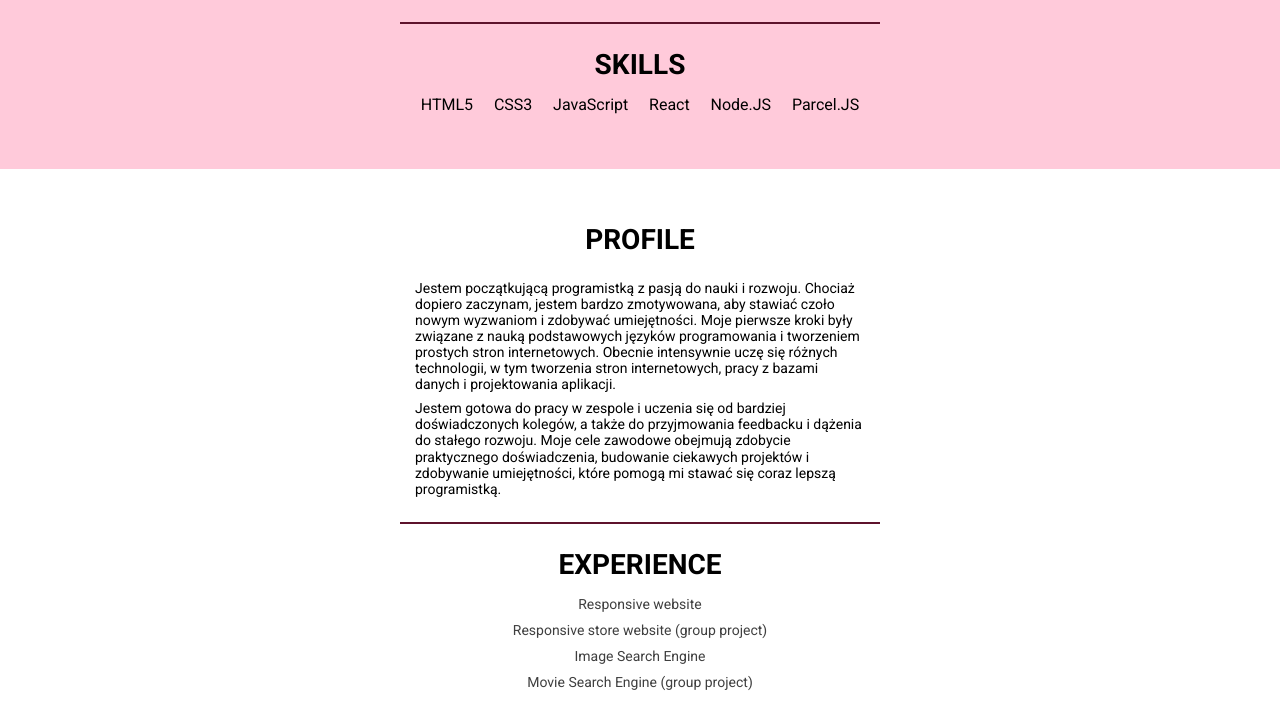
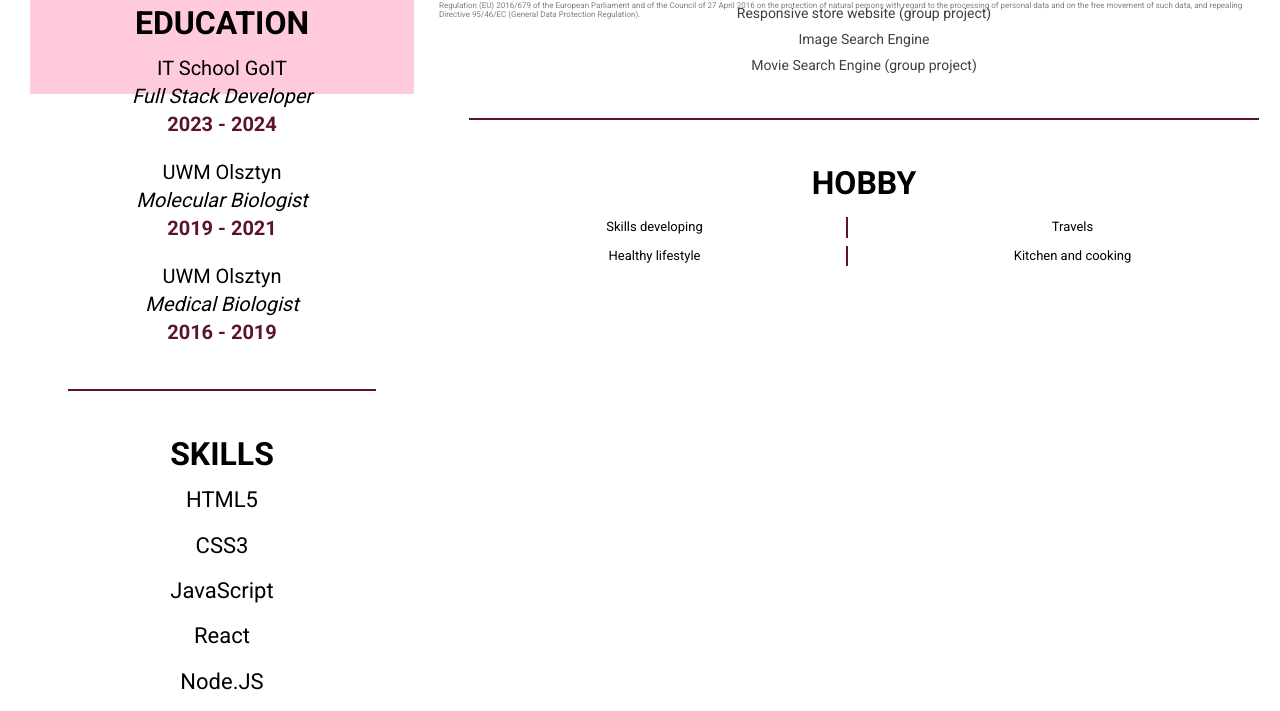
Before and after one commit to ArletaJanysz/CV-project, a plain HTML site: page index.html in a window 1280 px wide. Shown: the part 751-1462 px from the top of the page. Drawn offline with nearby package versions, Linux system fonts and the light colour scheme; a script that the page names is missing.

Commit message:
some fixes

```diff
--- a/sass/components/_about.scss
+++ b/sass/components/_about.scss
@@ -2,6 +2,11 @@
 	font-size: 14px;
 	display: flex;
 	flex-direction: column;
+
+	@include tablet {
+		padding-left: 35%;
+
+	}
 
 	&--profile {
 		display: flex;
@@ -44,11 +49,16 @@
 		width: 48%;
 		padding: 3px;
 		text-align: center;
-      font-size: 13px;
+		font-size: 13px;
 	}
 
-   div:nth-child(1),
+	div:nth-child(1),
 	div:nth-child(2) {
 		border-bottom: 2px solid var(--active-color);
+
+		@include tablet {
+			// min-width: fit-content;
+			max-width: 95%;
+		}
 	}
 }
--- a/sass/components/_clause.scss
+++ b/sass/components/_clause.scss
@@ -1,5 +1,12 @@
 .clause p {
 	font-size: 8px;
 	color: #808080;
+		position: fixed;
+		bottom: 15px;
 	// padding: 0 30px 15px 30px;
+	@include tablet {
+		padding-left: 30%;
+		padding-right: 15px;
+		bottom: 30px;
+	}
 }
--- a/sass/components/_header.scss
+++ b/sass/components/_header.scss
@@ -5,17 +5,33 @@
 	justify-content: center;
 	text-align: center;
 
+	@include tablet{
+		padding-left:30%;
+	}
+
 	&__intro--name {
 		font-size: 28px;
 		text-transform: uppercase;
+
+		@include tablet {
+			font-size: 38px;
+		}
 	}
 
 	&__intro--prof {
 		color: rgb(190, 189, 189);
+
+		@include tablet {
+			font-size: 22px;
+		}
 	}
 }
 
 
 .deco {
 	font-size: 32px;
+
+	@include tablet {
+		font-size: 46px;
+	}
 }
--- a/sass/components/_hero.scss
+++ b/sass/components/_hero.scss
@@ -3,15 +3,34 @@
 	display: flex;
 	flex-direction: column;
 
+	@include tablet {
+		min-width: 300px;
+		max-width: 30%;
+		height: 100%;
+		position: absolute;
+		top: 45px;
+		left: 30px;
+	}
+
 	&__photo {
 		border-radius: 50%;
-		border: 1.5px solid black;
+		border: 1.5px solid #000000;
 		// margin: 30px;
+
+		@include tablet {
+			width: 75%;
+			height: auto;
+		}
 
 		&--container {
 			text-align: center;
+
+			@include tablet {
+				padding: 15px 0;
+			}
 		}
 	}
+
 	&__contacts {
 		display: flex;
 		// padding: 25px;
@@ -20,6 +39,11 @@
 		justify-content: center;
 		gap: 8px;
 		font-size: 14px;
+
+		@include tablet {
+			gap: 15px;
+			font-size: 18px;
+		}
 
 		&--link {
 			text-decoration: none;
@@ -31,21 +55,40 @@
 			}
 		}
 	}
+
 	&__edu--list {
 		display: flex;
 		flex-direction: column;
-		gap: 5px;
+		gap: 15px;
+
+		@include tablet {
+			gap: 25px;
+			font-size: 20px;
+		}
 	}
 
 	&__edu--item {
 		display: flex;
 		justify-content: space-between;
 		font-size: 14px;
+
+		@include tablet {
+			flex-direction: column;
+			align-items: center;
+			justify-content: center;
+			gap: 5px;
+			font-size: 20px;
+		}
 	}
 
 	div:nth-child(2),
 	div:nth-child(3) {
 		border-bottom: 2px solid var(--active-color);
+
+		@include tablet {
+			min-width: fit-content;
+			max-width: 80%;
+		}
 	}
 
 	&__skills--list {
@@ -54,6 +97,14 @@
 		justify-content: space-evenly;
 		flex-wrap: wrap;
 		gap: 15px;
+
+		@include tablet {
+			flex-direction: column;
+			align-items: center;
+			justify-content: center;
+			gap: 20px;
+			font-size: 22px;
+		}
 	}
 
 	&__skills--item {
--- a/sass/utils/_reusable.scss
+++ b/sass/utils/_reusable.scss
@@ -6,22 +6,23 @@
 	padding: 25px 15px;
 	// border-bottom: 2px solid var(--active-color)
 
-	// @include tablet {
-	// 	max-width: 768px;
-	// }
-	// @include desktop {
-	// 	max-width: 1200px;
-	// }
+	@include tablet {
+		max-width: 768px;
+		padding: 45px 15px;
+	}
+	@include desktop {
+		max-width: 1200px;
+	}
 }
 
 .section {
 	padding-top: 30px;
 	padding-bottom: 30px;
 
-	// @include desktop {
-	// 	padding-top: 94px;
-	// 	padding-bottom: 94px;
-	// }
+	@include desktop {
+		padding-top: 94px;
+		padding-bottom: 94px;
+	}
 }
 
 h2 {
@@ -30,4 +31,8 @@ h2 {
 	font-size: 28px;
 	text-transform: uppercase;
 	margin-bottom: 15px;
+
+	@include tablet {
+		font-size: 32px;
+	}
 }
```
Also changed, not shown: css/main.min.css, 1 other file.
